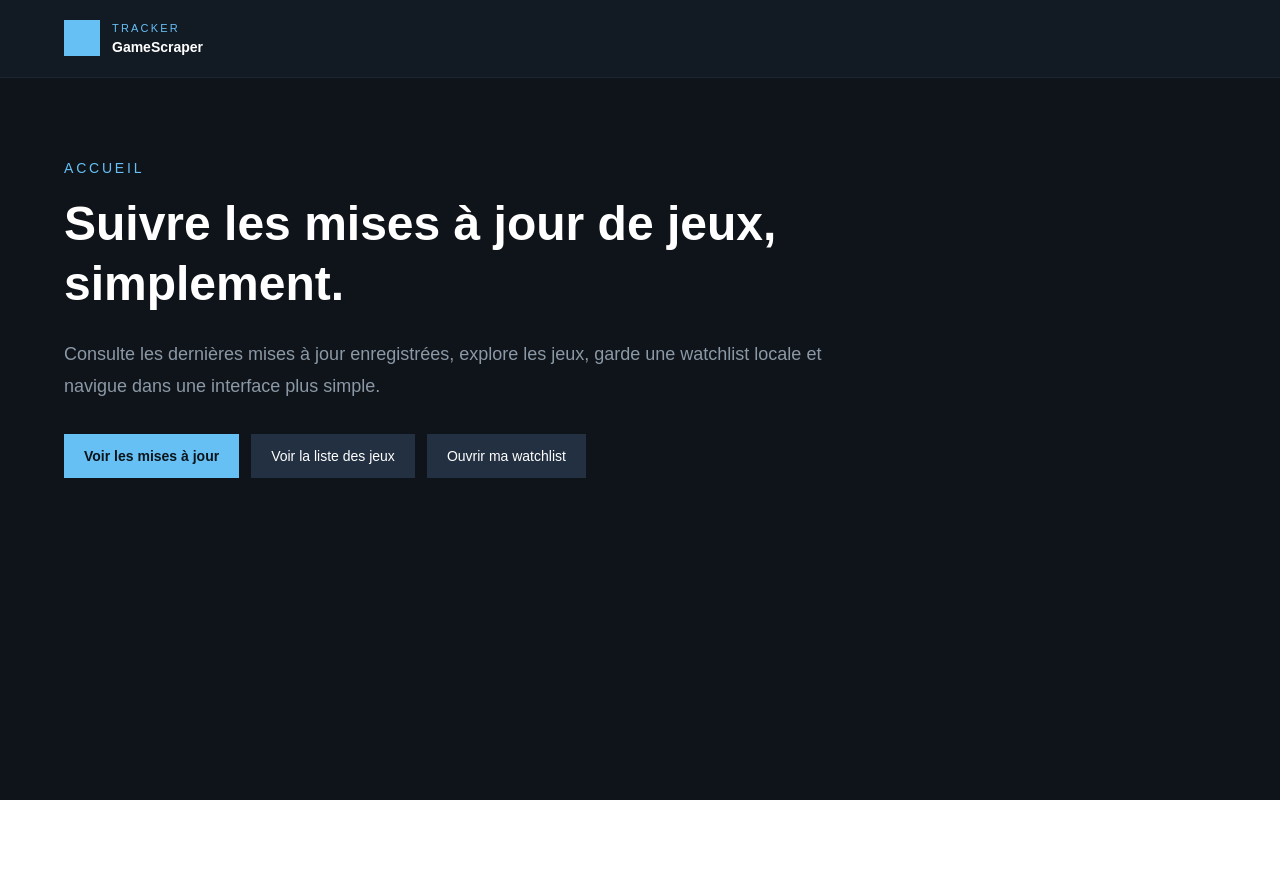
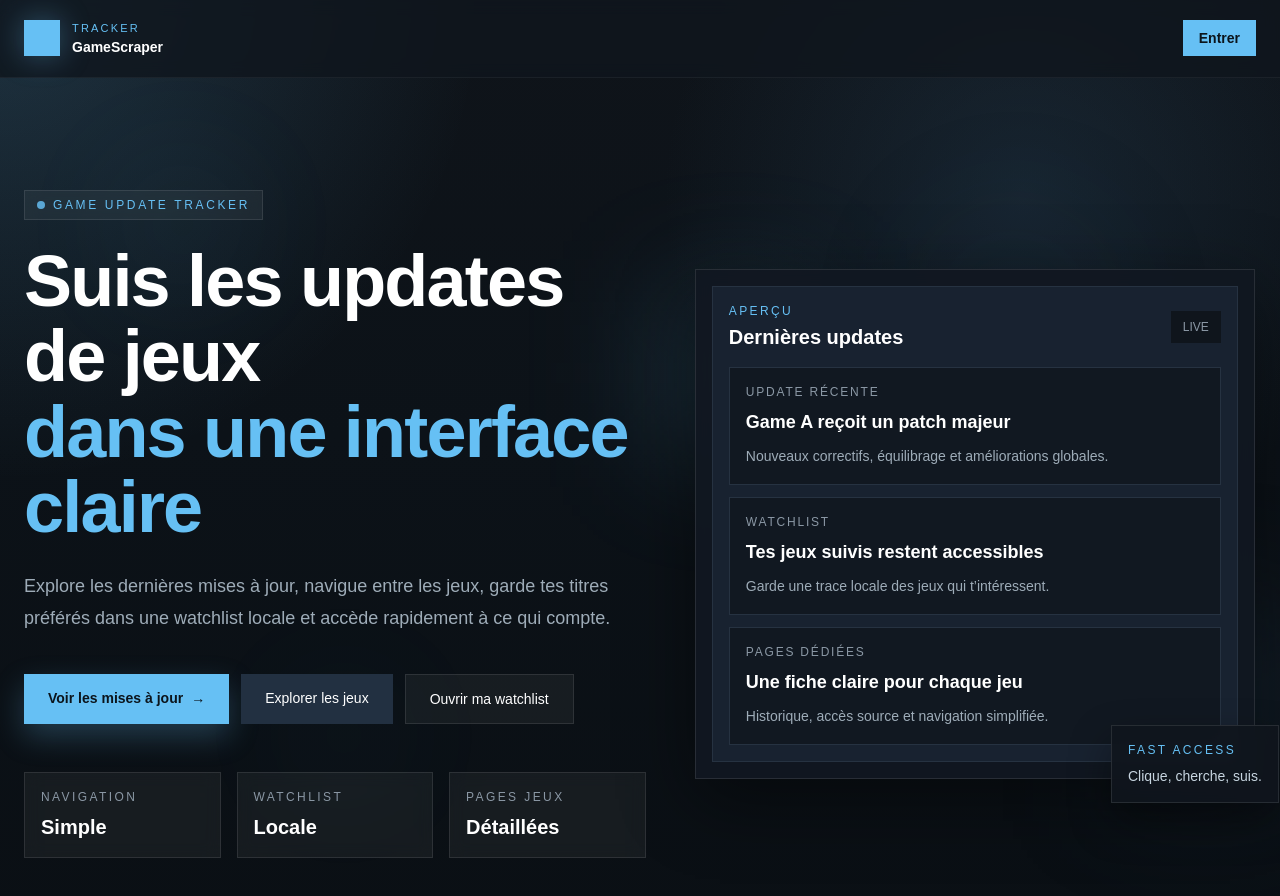
Before and after one commit to Ironakatina33/gamescraper, a Next.js app: page / in a window 1280 px wide. Shown: the top 896 px of the page. Before the commit the page ends 800 px from the top, so only its background shows below. Built offline with nearby package versions, Linux system fonts and the light colour scheme.

Commit message:
Améliore la page d'accueil avec une vraie landing page

```diff
--- a/app/page.tsx
+++ b/app/page.tsx
@@ -2,11 +2,18 @@ import Link from 'next/link';
 
 export default function HomePage() {
   return (
-    <main className="min-h-screen bg-[#0f141a] text-[#d6dde5]">
-      <header className="border-b border-[#1d2731] bg-[#121a24]">
-        <div className="mx-auto max-w-[1200px] px-6 py-5">
+    <main className="min-h-screen overflow-hidden bg-[#0b1118] text-white">
+      <div className="relative min-h-screen bg-[radial-gradient(circle_at_top_left,rgba(102,192,244,0.18),transparent_30%),radial-gradient(circle_at_80%_20%,rgba(42,71,94,0.35),transparent_28%),linear-gradient(180deg,#0f141a_0%,#0c1218_45%,#0a0f14_100%)]">
+        <div className="pointer-events-none absolute inset-0 opacity-30">
+          <div className="absolute left-[8%] top-[15%] h-40 w-40 rounded-full bg-[#66c0f4]/20 blur-3xl animate-pulse" />
+          <div className="absolute right-[12%] top-[20%] h-56 w-56 rounded-full bg-[#2a475e]/30 blur-3xl animate-pulse" />
+          <div className="absolute bottom-[15%] left-[20%] h-44 w-44 rounded-full bg-[#66c0f4]/10 blur-3xl animate-pulse" />
+        </div>
+
+        <header className="relative z-10 border-b border-white/5 bg-[#10161d]/80 backdrop-blur">
+          <div className="mx-auto flex max-w-[1300px] items-center justify-between px-6 py-5">
             <div className="flex items-center gap-3">
-            <div className="h-9 w-9 bg-[#66c0f4]" />
+              <div className="h-9 w-9 bg-[#66c0f4] shadow-[0_0_30px_rgba(102,192,244,0.35)]" />
               <div>
                 <p className="text-[11px] uppercase tracking-[0.2em] text-[#66c0f4]">
                   tracker
@@ -14,48 +21,160 @@ export default function HomePage() {
                 <p className="text-sm font-bold text-white">GameScraper</p>
               </div>
             </div>
+
+            <div className="hidden md:flex items-center gap-3 text-sm">
+              <Link
+                href="/updates"
+                className="bg-[#66c0f4] px-4 py-2 font-semibold text-[#0b141b] hover:bg-[#8fd3ff] transition"
+              >
+                Entrer
+              </Link>
+            </div>
           </div>
         </header>
 
-      <section className="mx-auto max-w-[1200px] px-6 py-20">
-        <div className="max-w-3xl">
-          <p className="text-sm uppercase tracking-[0.2em] text-[#66c0f4]">
-            Accueil
+        <section className="relative z-10 mx-auto grid max-w-[1300px] gap-12 px-6 py-20 lg:grid-cols-[1.05fr_0.95fr] lg:py-28">
+          <div className="self-center">
+            <div className="inline-flex items-center gap-2 border border-white/10 bg-white/5 px-3 py-1.5 text-xs uppercase tracking-[0.22em] text-[#66c0f4] backdrop-blur">
+              <span className="h-2 w-2 rounded-full bg-[#66c0f4] animate-pulse" />
+              Game update tracker
+            </div>
+
+            <h1 className="mt-6 max-w-4xl text-5xl font-black leading-[1.05] tracking-tight text-white md:text-6xl xl:text-7xl">
+              Suis les updates de jeux
+              <span className="block text-[#66c0f4]">dans une interface claire</span>
+            </h1>
+
+            <p className="mt-6 max-w-2xl text-lg leading-8 text-[#9eacb8]">
+              Explore les dernières mises à jour, navigue entre les jeux, garde
+              tes titres préférés dans une watchlist locale et accède rapidement
+              à ce qui compte.
             </p>
 
-          <h1 className="mt-4 text-4xl font-bold leading-tight text-white md:text-5xl">
-            Suivre les mises à jour de jeux, simplement.
-          </h1>
-
-          <p className="mt-6 text-lg leading-8 text-[#8b98a5]">
-            Consulte les dernières mises à jour enregistrées, explore les jeux,
-            garde une watchlist locale et navigue dans une interface plus simple.
-          </p>
-
-          <div className="mt-8 flex flex-wrap gap-3">
+            <div className="mt-10 flex flex-wrap gap-3">
               <Link
                 href="/updates"
-              className="bg-[#66c0f4] px-5 py-3 text-sm font-semibold text-[#0b141b] hover:bg-[#8fd3ff]"
+                className="group bg-[#66c0f4] px-6 py-3.5 text-sm font-bold text-[#0b141b] shadow-[0_12px_30px_rgba(102,192,244,0.25)] transition hover:-translate-y-0.5 hover:bg-[#8fd3ff]"
               >
                 Voir les mises à jour
+                <span className="ml-2 inline-block transition group-hover:translate-x-1">
+                  →
+                </span>
               </Link>
 
               <Link
                 href="/games"
-              className="bg-[#223041] px-5 py-3 text-sm text-white hover:bg-[#2d4055]"
+                className="bg-[#223041] px-6 py-3.5 text-sm text-white transition hover:-translate-y-0.5 hover:bg-[#2d4055]"
               >
-              Voir la liste des jeux
+                Explorer les jeux
               </Link>
 
               <Link
                 href="/watchlist"
-              className="bg-[#223041] px-5 py-3 text-sm text-white hover:bg-[#2d4055]"
+                className="border border-white/10 bg-white/5 px-6 py-3.5 text-sm text-white transition hover:-translate-y-0.5 hover:bg-white/10"
               >
                 Ouvrir ma watchlist
               </Link>
             </div>
+
+            <div className="mt-12 grid max-w-2xl gap-4 sm:grid-cols-3">
+              <div className="border border-white/10 bg-white/5 p-4 backdrop-blur">
+                <p className="text-xs uppercase tracking-[0.2em] text-[#8b98a5]">
+                  Navigation
+                </p>
+                <p className="mt-2 text-xl font-bold text-white">Simple</p>
+              </div>
+
+              <div className="border border-white/10 bg-white/5 p-4 backdrop-blur">
+                <p className="text-xs uppercase tracking-[0.2em] text-[#8b98a5]">
+                  Watchlist
+                </p>
+                <p className="mt-2 text-xl font-bold text-white">Locale</p>
+              </div>
+
+              <div className="border border-white/10 bg-white/5 p-4 backdrop-blur">
+                <p className="text-xs uppercase tracking-[0.2em] text-[#8b98a5]">
+                  Pages jeux
+                </p>
+                <p className="mt-2 text-xl font-bold text-white">Détaillées</p>
+              </div>
+            </div>
+          </div>
+
+          <div className="relative flex items-center justify-center">
+            <div className="relative w-full max-w-[560px]">
+              <div className="absolute -left-8 top-8 h-36 w-36 bg-[#66c0f4]/20 blur-3xl" />
+              <div className="absolute -right-8 bottom-0 h-40 w-40 bg-[#2a475e]/35 blur-3xl" />
+
+              <div className="relative border border-white/10 bg-[#111821]/95 p-4 shadow-[0_20px_70px_rgba(0,0,0,0.45)] backdrop-blur">
+                <div className="border border-[#263241] bg-[#182230] p-4">
+                  <div className="mb-4 flex items-center justify-between">
+                    <div>
+                      <p className="text-xs uppercase tracking-[0.2em] text-[#66c0f4]">
+                        Aperçu
+                      </p>
+                      <h2 className="mt-1 text-xl font-bold text-white">
+                        Dernières updates
+                      </h2>
+                    </div>
+
+                    <div className="bg-[#0f151c] px-3 py-2 text-xs text-[#8b98a5]">
+                      LIVE
+                    </div>
+                  </div>
+
+                  <div className="space-y-3">
+                    <div className="border border-[#263241] bg-[#111821] p-4 transition hover:bg-[#15202b]">
+                      <p className="text-xs uppercase tracking-[0.15em] text-[#8b98a5]">
+                        Update récente
+                      </p>
+                      <h3 className="mt-2 text-lg font-semibold text-white">
+                        Game A reçoit un patch majeur
+                      </h3>
+                      <p className="mt-2 text-sm leading-6 text-[#9eacb8]">
+                        Nouveaux correctifs, équilibrage et améliorations globales.
+                      </p>
+                    </div>
+
+                    <div className="border border-[#263241] bg-[#111821] p-4 transition hover:bg-[#15202b]">
+                      <p className="text-xs uppercase tracking-[0.15em] text-[#8b98a5]">
+                        Watchlist
+                      </p>
+                      <h3 className="mt-2 text-lg font-semibold text-white">
+                        Tes jeux suivis restent accessibles
+                      </h3>
+                      <p className="mt-2 text-sm leading-6 text-[#9eacb8]">
+                        Garde une trace locale des jeux qui t’intéressent.
+                      </p>
+                    </div>
+
+                    <div className="border border-[#263241] bg-[#111821] p-4 transition hover:bg-[#15202b]">
+                      <p className="text-xs uppercase tracking-[0.15em] text-[#8b98a5]">
+                        Pages dédiées
+                      </p>
+                      <h3 className="mt-2 text-lg font-semibold text-white">
+                        Une fiche claire pour chaque jeu
+                      </h3>
+                      <p className="mt-2 text-sm leading-6 text-[#9eacb8]">
+                        Historique, accès source et navigation simplifiée.
+                      </p>
+                    </div>
+                  </div>
+                </div>
+              </div>
+
+              <div className="absolute -bottom-6 -right-6 hidden border border-white/10 bg-[#10161d]/90 p-4 shadow-[0_18px_40px_rgba(0,0,0,0.4)] backdrop-blur md:block">
+                <p className="text-xs uppercase tracking-[0.2em] text-[#66c0f4]">
+                  Fast access
+                </p>
+                <p className="mt-2 text-sm text-[#c7d5e0]">
+                  Clique, cherche, suis.
+                </p>
+              </div>
+            </div>
           </div>
         </section>
+      </div>
     </main>
   );
 }
```
Lines whose indentation alone changed are shown as unchanged.
